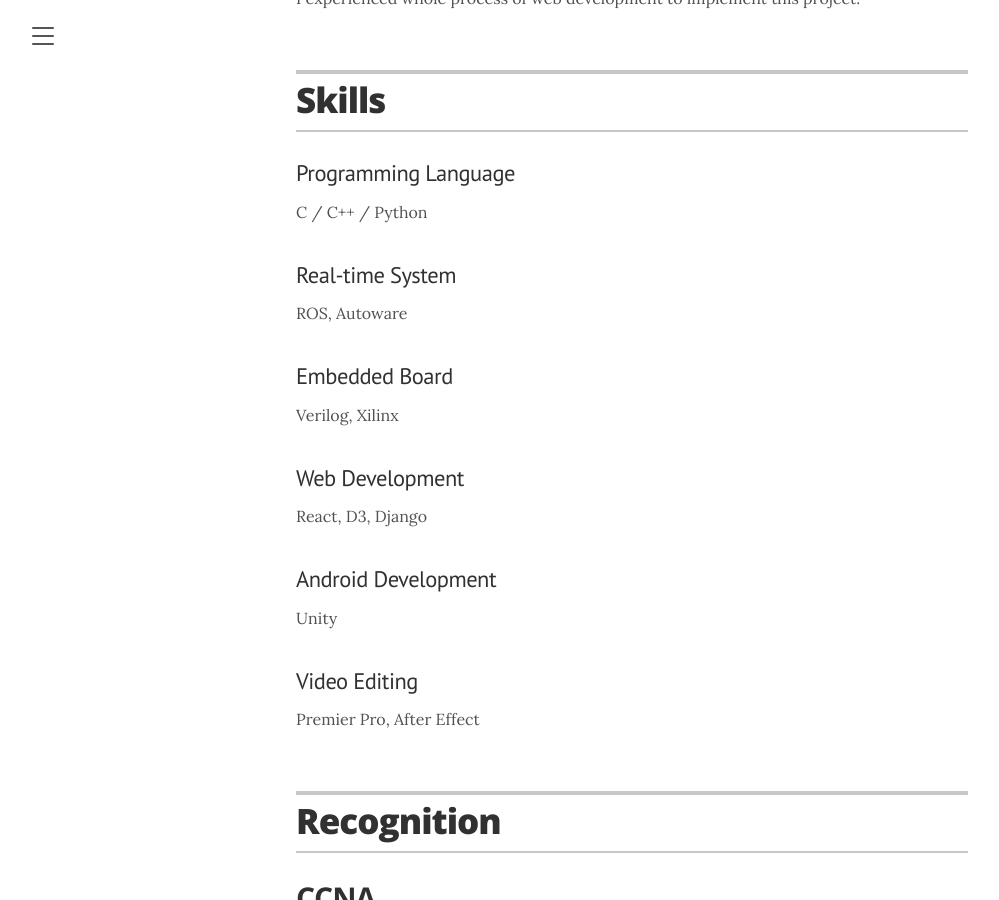
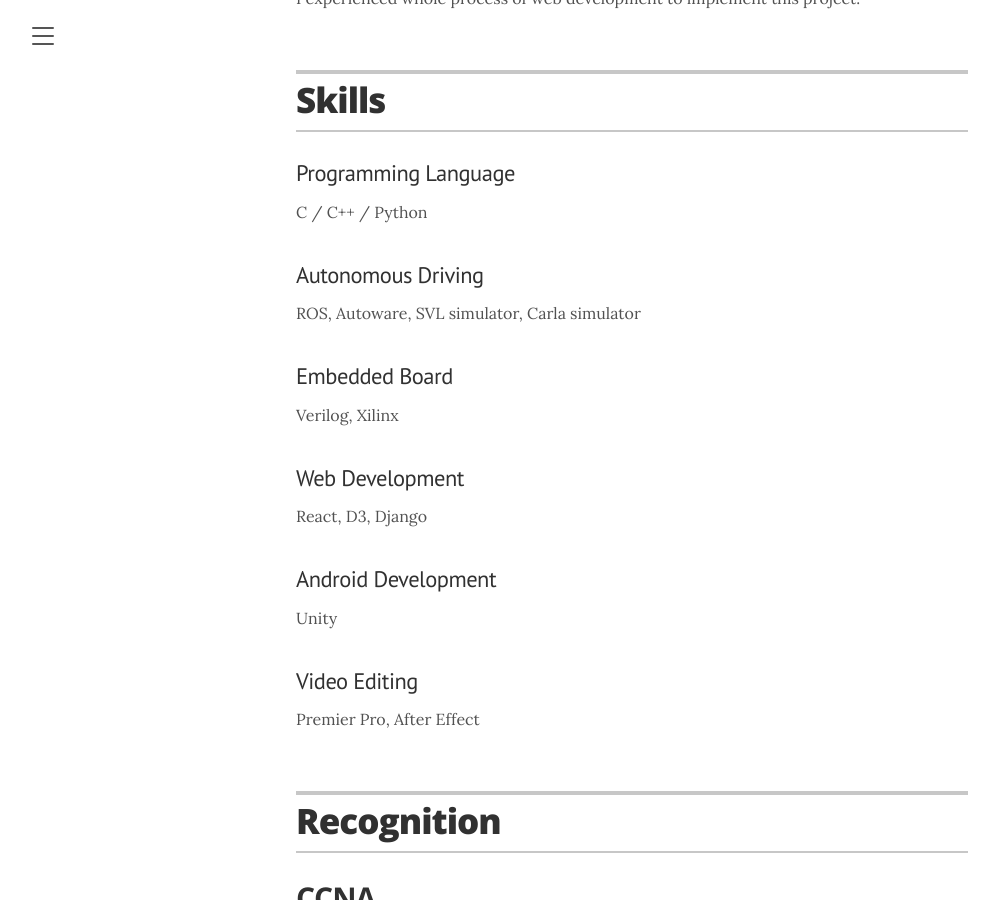
Before and after one commit to Spiraline/spiraline.github.io, a Jekyll site: the page built from index.markdown, in a window 1280 px wide and 900 px high, scrolled down 5303 px. Shown: the whole window, without its empty margins (8-1007 px from the left). Built offline with Jekyll 4.4.1, drawn with Linux system fonts in a browser that asks for light colours.

Commit message:
Add skill

```diff
--- a/_data/skills.yml
+++ b/_data/skills.yml
@@ -3,8 +3,8 @@
   description : C / C++ / Python
 
 # ROS
-- skill: Real-time System
-  description: ROS, Autoware
+- skill: Autonomous Driving
+  description: ROS, Autoware, SVL simulator, Carla simulator
 
 # Embedded Board
 - skill: Embedded Board
```
